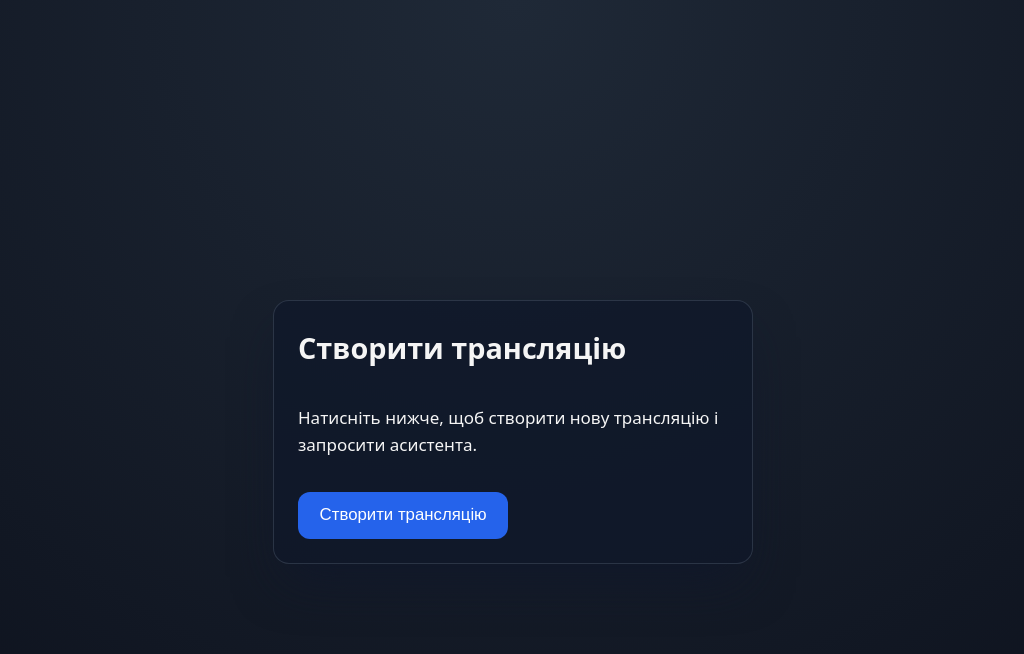
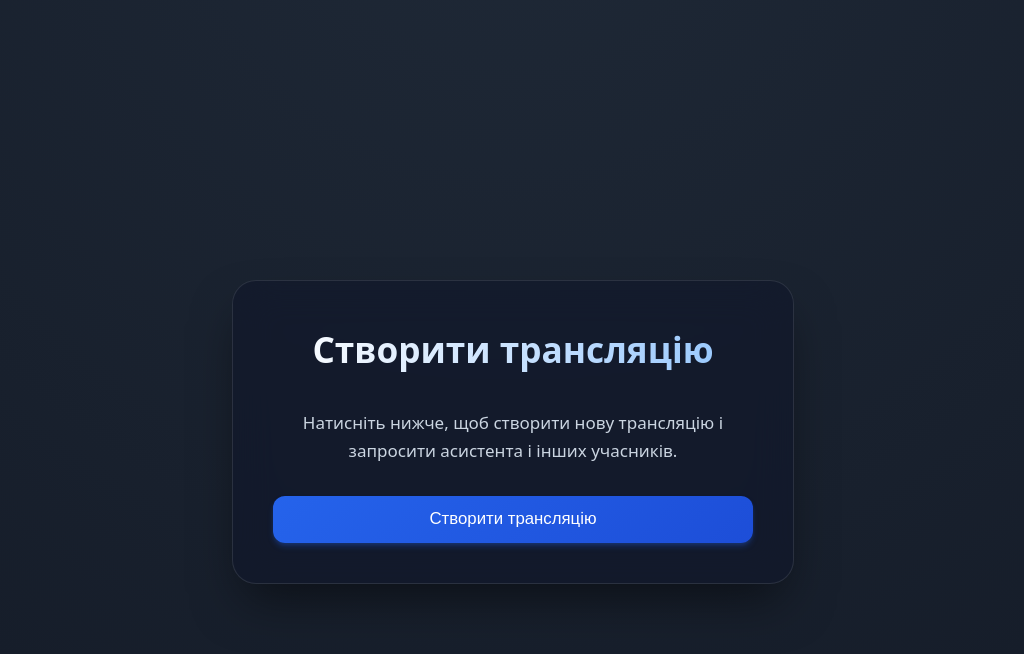
Before and after one commit to maslybs/meet-web, a React (Vite) app: page / in a window 1280 px wide. Shown: the top 654 px of the page, without its empty margins (127-1151 px from the left). Built offline with nearby package versions, Linux system fonts and the light colour scheme; no server answers.

Commit message:
feat: enhance UI with animated background, redesigned card, improved button styles, and new status/error message components.

```diff
--- a/src/App.tsx
+++ b/src/App.tsx
@@ -697,13 +697,13 @@ export default function App() {
     <main className={`layout${credentials ? ' layout-room-active' : ''}`} data-lk-theme="default">
       {!credentials && (
         <section className="card" aria-live="polite">
-          <h1>{!roomName ? 'Створити трансляцію' : 'Вітаю'} {participantName}</h1>
+          <h1>{participantName ? 'Вітаю' : (!roomName ? 'Створити трансляцію' : 'Вітаю')} {participantName}</h1>
 
           {status && <p className="status-message">{status}</p>}
 
           {!roomName ? (
             <>
-              <p>Натисніть нижче, щоб створити нову трансляцію і запросити асистента.</p>
+              <p>Натисніть нижче, щоб створити нову трансляцію і запросити асистента і інших учасників.</p>
               <div className="actions">
                 <button type="button" onClick={handleCreateRoom} aria-label="Створити трансляцію">
                   Створити трансляцію
--- a/src/style.css
+++ b/src/style.css
@@ -7,45 +7,68 @@
 body {
   margin: 0;
   min-height: 100vh;
-  background: radial-gradient(circle at top, #1f2937, #0b0f1a);
+  background: radial-gradient(circle at 50% 0%, #1f2937, #0b0f1a);
+  background-size: 200% 200%;
+  animation: bgPulse 15s ease infinite;
   color: #f5f5f5;
   font-size: 17px;
   line-height: 1.6;
+}
+
+@keyframes bgPulse {
+  0% {
+    background-position: 50% 0%;
+  }
+
+  50% {
+    background-position: 50% 20%;
+  }
+
+  100% {
+    background-position: 50% 0%;
+  }
 }
 
 button {
   cursor: pointer;
   border: none;
   border-radius: 0.75rem;
-  background: #2563eb;
+  background: linear-gradient(135deg, #2563eb, #1d4ed8);
   color: #fff;
   padding: 0.85rem 1.35rem;
   font-size: 1.05rem;
-  transition: background 0.2s ease, transform 0.1s ease;
+  font-weight: 500;
+  transition: all 0.2s ease;
+  box-shadow: 0 4px 6px -1px rgba(37, 99, 235, 0.3), 0 2px 4px -1px rgba(37, 99, 235, 0.15);
 }
 
 button:active {
   transform: scale(0.98);
+  box-shadow: 0 2px 4px -1px rgba(37, 99, 235, 0.3);
 }
 
 button.secondary {
-  background: rgba(37, 99, 235, 0.12);
+  background: rgba(37, 99, 235, 0.1);
   color: #93c5fd;
-  border: 1px solid rgba(59, 130, 246, 0.4);
+  border: 1px solid rgba(59, 130, 246, 0.3);
+  box-shadow: none;
 }
 
 button.secondary:hover,
 button.secondary:focus-visible {
   background: rgba(59, 130, 246, 0.2);
+  border-color: rgba(59, 130, 246, 0.5);
 }
 
 button:hover,
 button:focus-visible {
-  background: #1d4ed8;
+  background: linear-gradient(135deg, #3b82f6, #2563eb);
+  transform: translateY(-1px);
+  box-shadow: 0 10px 15px -3px rgba(37, 99, 235, 0.4), 0 4px 6px -2px rgba(37, 99, 235, 0.2);
 }
 
 button:focus-visible {
-  outline: 3px solid rgba(37, 99, 235, 0.6);
+  outline: 2px solid #60a5fa;
   outline-offset: 2px;
 }
 
@@ -87,26 +110,48 @@ button:focus-visible {
 }
 
 .card {
-  background: rgba(15, 23, 42, 0.7);
-  border: 1px solid rgba(148, 163, 184, 0.2);
-  border-radius: 1rem;
-  padding: 1.5rem;
-  max-width: 430px;
+  background: rgba(15, 23, 42, 0.6);
+  backdrop-filter: blur(20px);
+  -webkit-backdrop-filter: blur(20px);
+  border: 1px solid rgba(255, 255, 255, 0.1);
+  border-radius: 1.5rem;
+  padding: 2.5rem;
+  max-width: 480px;
+  width: 100%;
   display: flex;
   flex-direction: column;
-  gap: 1rem;
-  box-shadow: 0 25px 50px -12px rgba(15, 23, 42, 0.8);
+  gap: 1.5rem;
+  box-shadow: 0 25px 50px -12px rgba(0, 0, 0, 0.5);
 }
 
 .card h1 {
   margin: 0;
-  font-size: 1.8rem;
+  font-size: 2.2rem;
+  font-weight: 700;
+  background: linear-gradient(to right, #fff, #93c5fd);
+  -webkit-background-clip: text;
+  -webkit-text-fill-color: transparent;
+  text-align: center;
+  margin-bottom: 0.5rem;
+}
+
+.card p {
+  text-align: center;
+  color: #cbd5e1;
+  margin: 0;
 }
 
 .actions {
   display: flex;
   gap: 1rem;
   flex-wrap: wrap;
+  justify-content: center;
+  margin-top: 0.5rem;
+}
+
+.actions button {
+  width: 100%;
+  justify-content: center;
 }
 
 .inputs {
@@ -118,35 +163,93 @@ button:focus-visible {
 label {
   display: flex;
   flex-direction: column;
-  gap: 0.6rem;
-  font-weight: 600;
+  gap: 0.5rem;
+  font-weight: 500;
+  color: #e2e8f0;
+  font-size: 0.95rem;
 }
 
 input,
 textarea {
   border-radius: 0.75rem;
-  border: 1px solid rgba(148, 163, 184, 0.4);
-  background: rgba(15, 23, 42, 0.6);
-  color: inherit;
-  padding: 0.9rem;
-  font-size: 1.05rem;
+  border: 1px solid rgba(148, 163, 184, 0.2);
+  background: rgba(0, 0, 0, 0.2);
+  color: #fff;
+  padding: 1rem;
+  font-size: 1rem;
+  transition: all 0.2s ease;
+}
+
+input:focus,
+textarea:focus {
+  outline: none;
+  border-color: #3b82f6;
+  background: rgba(0, 0, 0, 0.4);
+  box-shadow: 0 0 0 3px rgba(59, 130, 246, 0.2);
 }
 
 .share-block {
   display: flex;
   flex-direction: column;
   gap: 0.75rem;
+  background: rgba(0, 0, 0, 0.2);
+  padding: 1rem;
+  border-radius: 0.75rem;
+  border: 1px solid rgba(255, 255, 255, 0.05);
 }
 
 .share-link {
-  display: inline-block;
+  display: block;
   font-family: 'Fira Code', monospace;
-  font-size: 1rem;
+  font-size: 0.9rem;
   word-break: break-all;
-  background: rgba(15, 23, 42, 0.4);
-  padding: 0.65rem;
+  background: rgba(15, 23, 42, 0.6);
+  padding: 0.75rem;
   border-radius: 0.5rem;
-  border: 1px solid rgba(148, 163, 184, 0.35);
+  border: 1px dashed rgba(148, 163, 184, 0.4);
+  color: #93c5fd;
+  user-select: all;
+}
+
+.status-message {
+  background: rgba(16, 185, 129, 0.15);
+  color: #34d399;
+  padding: 0.75rem;
+  border-radius: 0.5rem;
+  border: 1px solid rgba(16, 185, 129, 0.2);
+  text-align: center;
+  font-weight: 500;
+  animation: fadeIn 0.3s ease;
+}
+
+.error {
+  background: rgba(239, 68, 68, 0.15);
+  color: #fca5a5;
+  padding: 0.75rem;
+  border-radius: 0.5rem;
+  border: 1px solid rgba(239, 68, 68, 0.2);
+  text-align: center;
+  font-weight: 500;
+  animation: fadeIn 0.3s ease;
+}
+
+.hint {
+  font-size: 0.85rem;
+  color: #94a3b8;
+  margin-top: -0.5rem;
+  line-height: 1.4;
+}
+
+@keyframes fadeIn {
+  from {
+    opacity: 0;
+    transform: translateY(-5px);
+  }
+
+  to {
+    opacity: 1;
+    transform: translateY(0);
+  }
 }
 
 /* Room Container */
```
